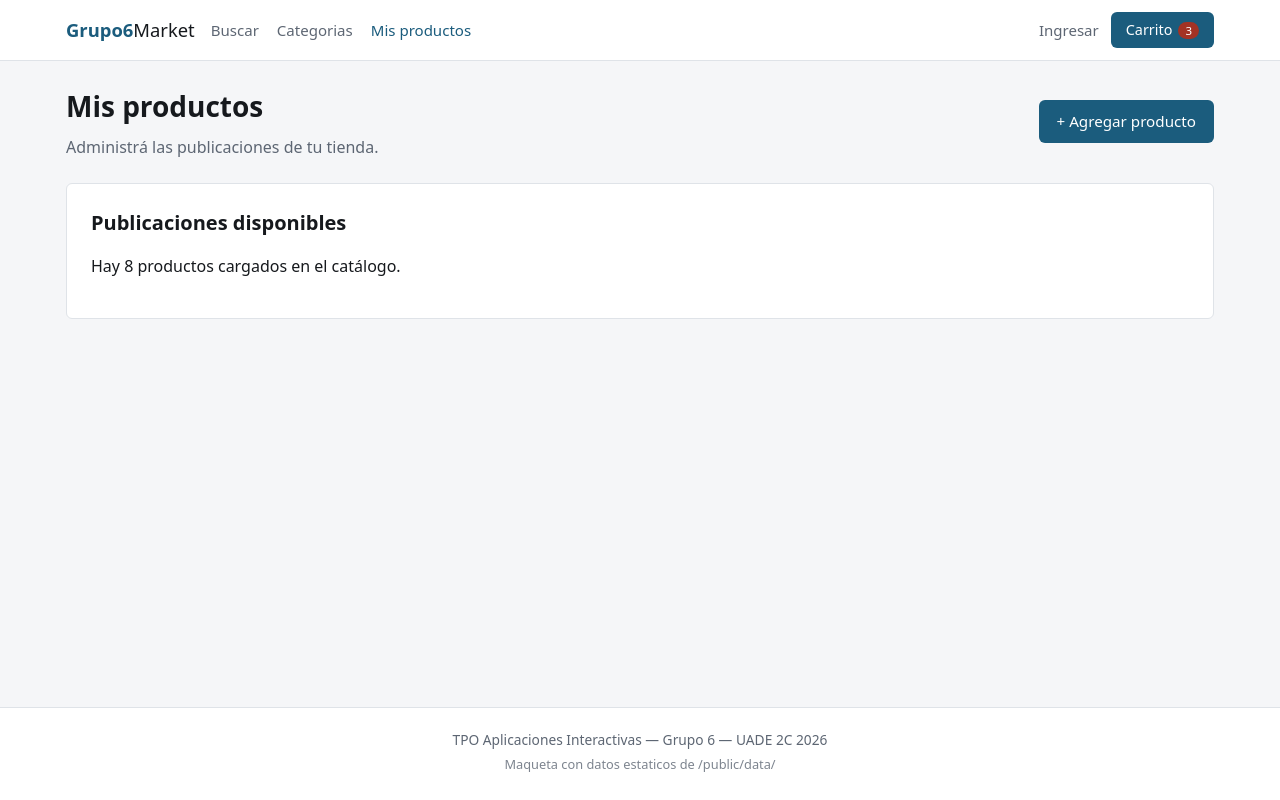
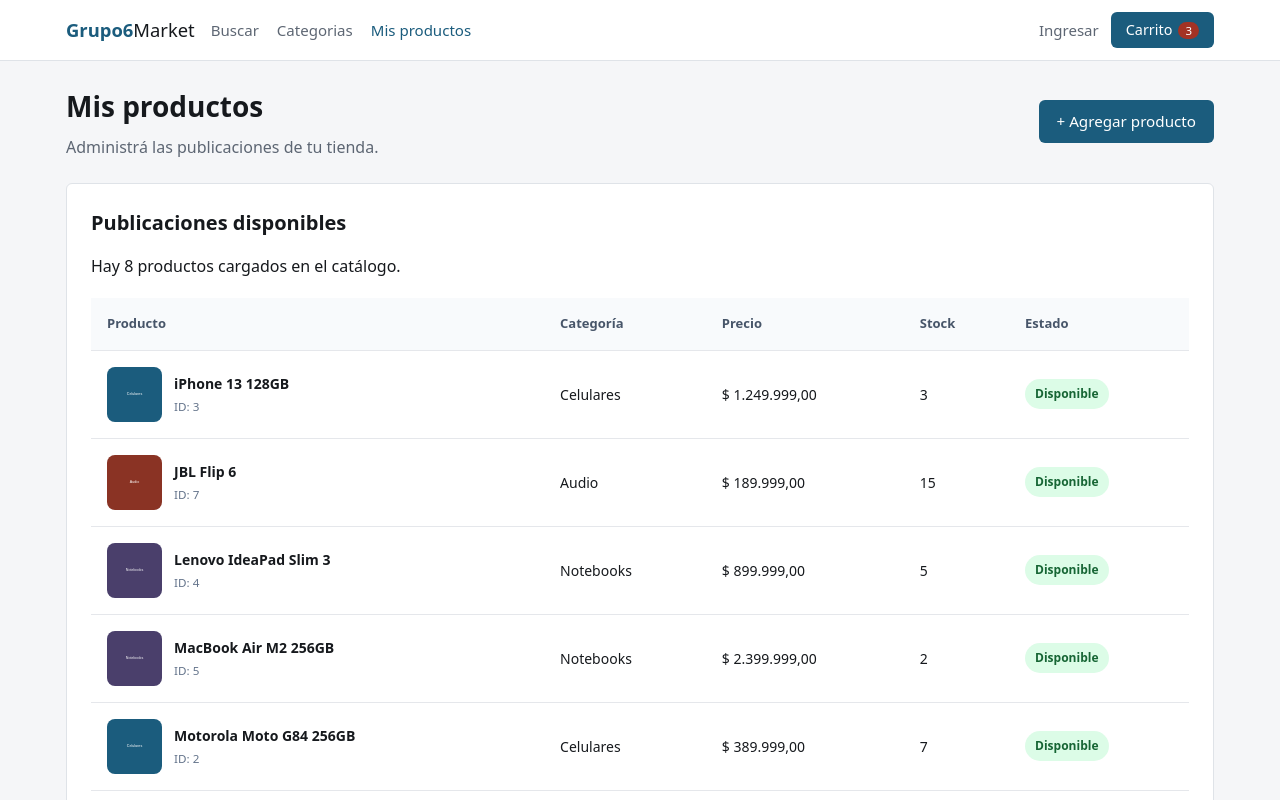
Before and after one commit to Palomac07/front-ecommerce, a React (Vite) app: page /mis-productos in a window 1280 px wide. Shown: the top 800 px of the page. Built offline with nearby package versions, Linux system fonts and the light colour scheme.

Commit message:
feat: agregar tabla de publicaciones con stock e imagenes

```diff
--- a/src/features/productos/MisProductos.jsx
+++ b/src/features/productos/MisProductos.jsx
@@ -2,6 +2,7 @@
 import { useState } from 'react'
 import { useMockFetch } from '../../hooks/useMockFetch'
 import './productos.css'
+import MyListingsTable from './MyListingsTable'
 
 export default function MisProductos() {
   const { data, loading, error } = useMockFetch('productos')
@@ -32,12 +33,14 @@ export default function MisProductos() {
         <p className="estado-error">Error: {error}</p>
       )}
 
-      {!loading && !error && data && (
+      {!loading && !error && Array.isArray(data) && (
   <div className="productos-contenido">
     <h2>Publicaciones disponibles</h2>
     <p>
       Hay {data.length} productos cargados en el catálogo.
     </p>
+
+    <MyListingsTable productos={data} />
   </div>
 )}
 
--- /dev/null
+++ b/src/features/productos/MyListingsTable.jsx
@@ -0,0 +1,76 @@
+
+import { formatearPrecio } from '../../hooks/useMockFetch'
+
+export default function MyListingsTable({ productos }) {
+  if (productos.length === 0) {
+    return (
+      <div className="productos-vacios">
+        <h3>No hay productos disponibles</h3>
+        <p>Todavía no hay publicaciones para mostrar.</p>
+      </div>
+    )
+  }
+
+  return (
+    <div className="tabla-contenedor">
+      <table className="tabla-productos">
+        <thead>
+          <tr>
+            <th>Producto</th>
+            <th>Categoría</th>
+            <th>Precio</th>
+            <th>Stock</th>
+            <th>Estado</th>
+          </tr>
+        </thead>
+
+        <tbody>
+          {productos.map((producto) => (
+            <tr key={producto.id}>
+              <td>
+                <div className="producto-info">
+                  {producto.imagenPrincipalUrl ? (
+                    <img
+                      src={producto.imagenPrincipalUrl}
+                      alt={producto.nombre}
+                      className="producto-imagen"
+                    />
+                  ) : (
+                    <div className="producto-sin-imagen">
+                      Sin imagen
+                    </div>
+                  )}
+
+                  <div>
+                    <strong>{producto.nombre}</strong>
+                    <small>ID: {producto.id}</small>
+                  </div>
+                </div>
+              </td>
+
+              <td>{producto.categoriaNombre}</td>
+
+              <td>{formatearPrecio(producto.precio)}</td>
+
+              <td>{producto.stock}</td>
+
+              <td>
+                <span
+                  className={
+                    producto.stock > 0
+                      ? 'stock-disponible'
+                      : 'stock-agotado'
+                  }
+                >
+                  {producto.stock > 0
+                    ? 'Disponible'
+                    : 'Sin stock'}
+                </span>
+              </td>
+            </tr>
+          ))}
+        </tbody>
+      </table>
+    </div>
+  )
+}
--- a/src/features/productos/productos.css
+++ b/src/features/productos/productos.css
@@ -50,3 +50,117 @@
     padding: 16px;
   }
 }
+
+/* Contenedor de la tabla */
+.tabla-contenedor {
+  width: 100%;
+  overflow-x: auto;
+  margin-top: 20px;
+}
+
+/* Tabla de publicaciones */
+.tabla-productos {
+  width: 100%;
+  border-collapse: collapse;
+  text-align: left;
+}
+
+.tabla-productos th,
+.tabla-productos td {
+  padding: 16px;
+  border-bottom: 1px solid #e5e7eb;
+}
+
+.tabla-productos th {
+  background-color: #f8fafc;
+  font-size: 13px;
+  font-weight: 600;
+  color: #475569;
+}
+
+.tabla-productos td {
+  font-size: 14px;
+}
+
+/* Imagen y nombre del producto */
+.producto-info {
+  display: flex;
+  align-items: center;
+  gap: 12px;
+  min-width: 180px;
+}
+
+.producto-imagen,
+.producto-sin-imagen {
+  width: 55px;
+  height: 55px;
+  flex-shrink: 0;
+  border-radius: 8px;
+  background-color: #f1f5f9;
+}
+
+.producto-imagen {
+  object-fit: contain;
+}
+
+.producto-sin-imagen {
+  display: flex;
+  align-items: center;
+  justify-content: center;
+  padding: 4px;
+  color: #64748b;
+  font-size: 10px;
+  text-align: center;
+}
+
+.producto-info strong {
+  display: block;
+}
+
+.producto-info small {
+  display: block;
+  margin-top: 4px;
+  color: #64748b;
+}
+
+/* Estados del stock */
+.stock-disponible,
+.stock-agotado {
+  display: inline-block;
+  padding: 6px 10px;
+  border-radius: 20px;
+  font-size: 12px;
+  font-weight: 600;
+}
+
+.stock-disponible {
+  background-color: #dcfce7;
+  color: #166534;
+}
+
+.stock-agotado {
+  background-color: #fee2e2;
+  color: #991b1b;
+}
+
+/* Mensaje cuando no hay productos */
+.productos-vacios {
+  padding: 30px;
+  text-align: center;
+  color: #64748b;
+}
+
+/* Responsive */
+@media (max-width: 600px) {
+  .tabla-productos th,
+  .tabla-productos td {
+    padding: 10px;
+    font-size: 12px;
+  }
+
+  .producto-imagen,
+  .producto-sin-imagen {
+    width: 42px;
+    height: 42px;
+  }
+}
```
Lines whose indentation alone changed are shown as unchanged.
